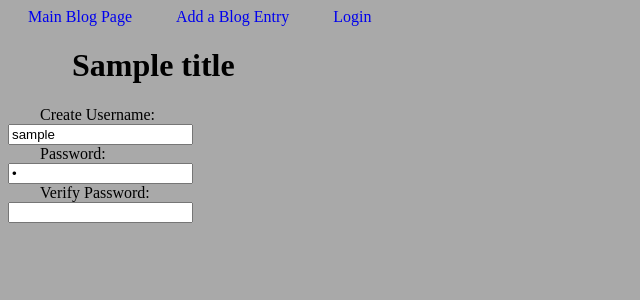
After one commit to EricRogers17/blogz, a Flask app: template templates/signup.html in a window 1280 px wide. The commit adds this page. Shown: the top 300 px of the page, without its empty margins (0-640 px from the left). Run offline with Flask 2, Linux system fonts and the light colour scheme; the template is opened without the code that fills it: most values are stand-ins (such as "Sample title", 1, 10 or a date in 2020).

Commit message:
Work in progress for signup page

```diff
--- a/main.py
+++ b/main.py
@@ -37,6 +37,53 @@ class User(db.Model):
     def __init__(self, username, password):
         self.username = username
         self.password = password
+
+
+@app.route('/signup', methods=['POST', 'GET'])
+def signup():
+    if request.method == 'POST':
+        username = request.form['username']
+        password = request.form['password']
+        verify = request.form['verify']
+
+    # Error variables
+    username_error = ''
+    password_error = ''
+    verify_error = ''
+
+    # ---- Validate user signup -----
+    # username and password musn't have spaces and be between 3-20 characters
+    if len(username) < 3 or len(username) > 20:
+        username_error = 'Username must be between 3-20 charaters'
+
+    if ' ' in username:
+        username_error = 'Username cannot contain spaces'
+
+    if len(password) < 3 or len(password) > 20:
+        password_error = 'Password must be between 3-20 charaters'
+
+    if ' ' in password:
+        password_error = 'Password cannot contain spaces'
+
+    # user's password and verify don't match
+    if password != verify:
+        verify_error = "Password and Verify Password don't match"
+
+    # Query db to check for an existing user
+    existing_user = User.query.filter_by(username=username).first()
+    if not existing_user:
+        new_user = User(username, password)
+        db.session.add(new_user)
+        db.session.commit()
+        session['username'] = username
+        return redirect('/index.html')
+    else:
+        return render_template('signup.html',
+                               username=username,
+                               username_error=username_error,
+                               password_error=password_error,
+                               verify_error=verify_error,
+                               )
 
 
 @app.route('/blog')
--- a/templates/base.html
+++ b/templates/base.html
@@ -8,6 +8,7 @@
 	<nav>
 		<a href="/blog">Main Blog Page</a>
 		<a href="/newpost">Add a Blog Entry</a>
+		<a href="/login">Login</a>
 	</nav>
 
 	{% block content %}
--- /dev/null
+++ b/templates/signup.html
@@ -0,0 +1,20 @@
+{% extends "base.html" %}
+
+{% block content %}
+
+	<h1>{{ title }}</h1>
+	<form action="/signup" method='POST'>
+		<label for="username">Create Username:</label>
+		<input type="text" name="username" value="{{ username }}">
+		<span class="error">{{ username_error }}</span>
+
+		<label for="password">Password:</label>
+		<input type="password" name="password" value="{{ password }}">
+		<span class="error">{{ password_error }}</span>
+
+		<label for="verify">Verify Password:</label>
+		<input type="password" name="verfiy">
+		<span class="error">{{ verify_error }}</span>
+	</form>
+
+{% endblock %}
```
Also changed, not shown: templates/login.html (added, +8 -0 lines), README.md.
